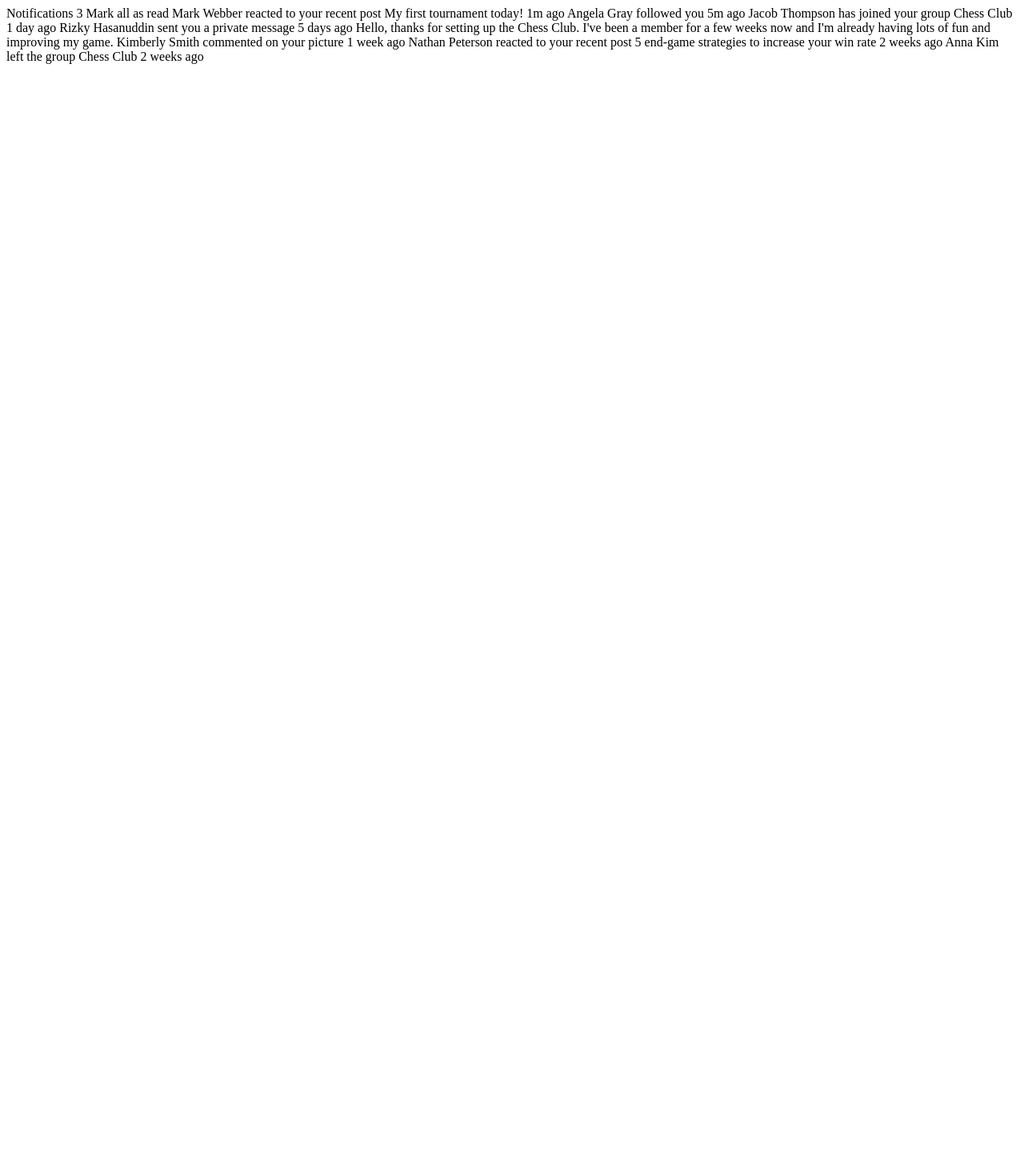
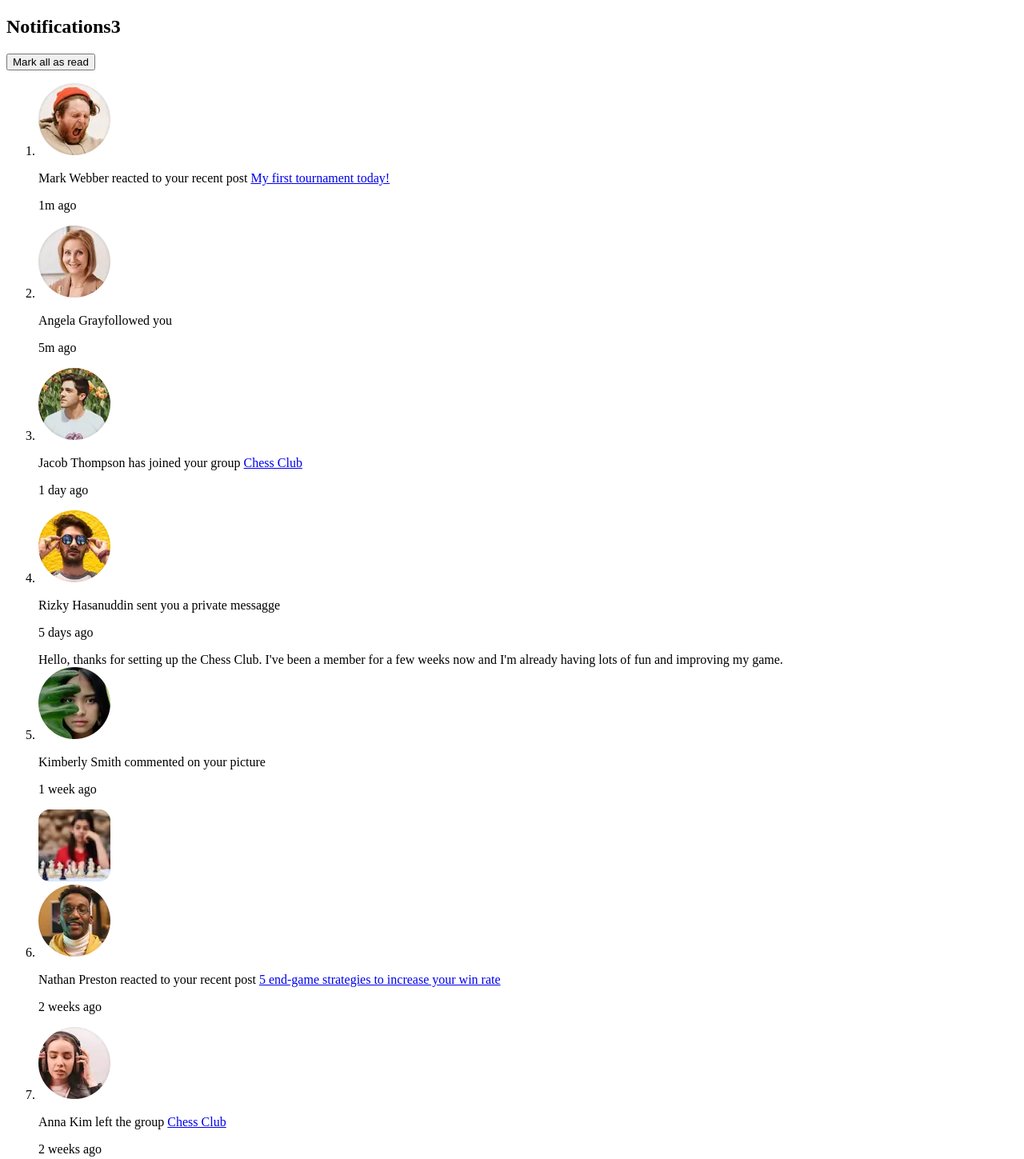
Before and after one commit to MatiasBastarrica/notifications-page-main, a plain HTML site: page index.html in a window 1280 px wide. Shown: the whole page at 80% size. Before the commit the page ends 800 px from the top, so only its background shows below. Drawn offline with Linux system fonts and the light colour scheme.

Commit message:
Write the semantic html

```diff
--- a/index.html
+++ b/index.html
@@ -21,15 +21,145 @@
     <title>Frontend Mentor | Notifications page</title>
   </head>
   <body>
-    Notifications 3 Mark all as read Mark Webber reacted to your recent post My
-    first tournament today! 1m ago Angela Gray followed you 5m ago Jacob
-    Thompson has joined your group Chess Club 1 day ago Rizky Hasanuddin sent
-    you a private message 5 days ago Hello, thanks for setting up the Chess
-    Club. I've been a member for a few weeks now and I'm already having lots of
-    fun and improving my game. Kimberly Smith commented on your picture 1 week
-    ago Nathan Peterson reacted to your recent post 5 end-game strategies to
-    increase your win rate 2 weeks ago Anna Kim left the group Chess Club 2
-    weeks ago
+    <main>
+      <section class="notifications-section">
+        <div class="notifications__header">
+          <h1>
+            <span>Notifications</span
+            ><span class="unread-notifications">3</span>
+          </h1>
+          <button type="button">Mark all as read</button>
+        </div>
+        <ol class="notification__container">
+          <li class="notification-list-item">
+            <div class="notification__img">
+              <img
+                src="./assets/images/avatar-mark-webber.webp"
+                alt="Mark Webber profile picture"
+              />
+            </div>
+            <div class="notification__content">
+              <p>
+                <span class="user">Mark Webber</span
+                ><span class="description">
+                  reacted to your recent post
+                  <a href="#">My first tournament today!</a></span
+                >
+              </p>
+              <p class="date">1m ago</p>
+            </div>
+          </li>
+          <li class="notification-list-item">
+            <div class="notification__img">
+              <img
+                src="./assets/images/avatar-angela-gray.webp"
+                alt="Angela Gray profile picture"
+              />
+            </div>
+            <div class="notification__content">
+              <p>
+                <span class="user">Angela Gray</span
+                ><span class="description">followed you </span>
+              </p>
+              <p class="date">5m ago</p>
+            </div>
+          </li>
+          <li class="notification-list-item">
+            <div class="notification__img">
+              <img
+                src="./assets/images/avatar-jacob-thompson.webp"
+                alt="Jacob Thompson profile picture"
+              />
+            </div>
+            <div class="notification__content">
+              <p>
+                <span class="user">Jacob Thompson</span
+                ><span class="description">
+                  has joined your group <a href="#">Chess Club</a></span
+                >
+              </p>
+              <p class="date">1 day ago</p>
+            </div>
+          </li>
+          <li class="notification-list-item">
+            <div class="notification__img">
+              <img
+                src="./assets/images/avatar-rizky-hasanuddin.webp"
+                alt="Rizky Hasanuddin profile picture"
+              />
+            </div>
+            <div class="notification__content">
+              <p>
+                <span class="user">Rizky Hasanuddin</span
+                ><span class="description"> sent you a private messagge </span>
+              </p>
+              <p class="date">5 days ago</p>
+            </div>
+            <div class="notification__messagge">
+              Hello, thanks for setting up the Chess Club. I've been a member
+              for a few weeks now and I'm already having lots of fun and
+              improving my game.
+            </div>
+          </li>
+          <li class="notification-list-item">
+            <div class="notification__img">
+              <img
+                src="./assets/images/avatar-kimberly-smith.webp"
+                alt="Kimberly Smith profile picture"
+              />
+            </div>
+            <div class="notification__content">
+              <p>
+                <span class="user">Kimberly Smith</span
+                ><span class="description"> commented on your picture </span>
+              </p>
+              <p class="date">1 week ago</p>
+            </div>
+            <div class="notifiacion__picture">
+              <img
+                src="./assets/images/image-chess.webp"
+                alt="A woman in sitting in front of a chessboard thinking her next move."
+              />
+            </div>
+          </li>
+          <li class="notification-list-item">
+            <div class="notification__img">
+              <img
+                src="./assets/images/avatar-nathan-peterson.webp"
+                alt="Nathan Preston profile picture"
+              />
+            </div>
+            <div class="notification__content">
+              <p>
+                <span class="user">Nathan Preston</span
+                ><span class="description">
+                  reacted to your recent post
+                  <a href="#"
+                    >5 end-game strategies to increase your win rate</a
+                  ></span
+                >
+              </p>
+              <p class="date">2 weeks ago</p>
+            </div>
+          </li>
+          <li class="notification-list-item">
+            <div class="notification__img">
+              <img src="./assets/images/avatar-anna-kim.webp" alt="Anna Kim
+              profile picture>
+            </div>
+            <div class="notification__content">
+              <p>
+                <span class="user">Anna Kim</span
+                ><span class="description">
+                  left the group <a href="#">Chess Club</a></span
+                >
+              </p>
+              <p class="date">2 weeks ago</p>
+            </div>
+          </li>
+        </ol>
+      </section>
+    </main>
     <script src="script.js"></script>
   </body>
 </html>
```
